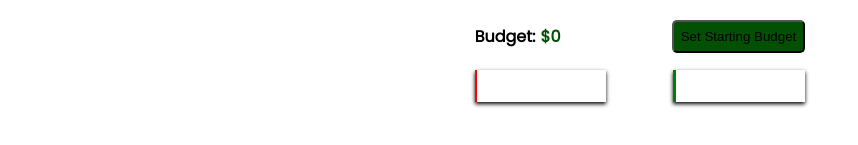
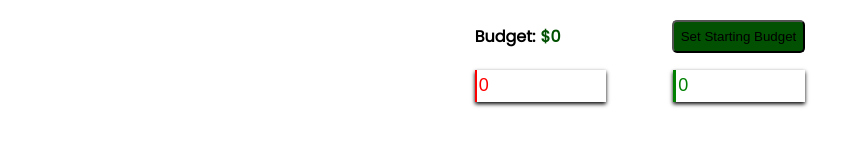
Before and after one commit to michaeladilulo/React-Expense-Tracker, a React (Vite) app: page / in a window 1280 px wide. Shown: the part 215-360 px from the top of the page, without its empty margins (0-858 px from the left). Built offline with nearby package versions, Linux system fonts and the light colour scheme.

Commit message:
Initial values of 0 for expense and budget handled with use state hook

```diff
--- a/src/components/BudgetInput/BudgetInput.jsx
+++ b/src/components/BudgetInput/BudgetInput.jsx
@@ -1,10 +1,12 @@
-import React from 'react';
+import React, { useState } from 'react';
 import './BudgetInput.css'
 
 const BudgetInput = () => {
+const [budgetInitialValue, setBudgetInitialValue] = useState(0);
+
     return (
         <div>
-        <input type='number' className='budget-input'/>
+        <input type='number' className='budget-input' defaultValue={budgetInitialValue}/>
         </div>
     )
 }
--- a/src/components/ExpenseInput/ExpenseInput.jsx
+++ b/src/components/ExpenseInput/ExpenseInput.jsx
@@ -1,10 +1,12 @@
-import React from 'react';
+import React, { useState } from 'react';
 import './ExpenseInput.css'
 
 const ExpenseInput = () => {
+const [expenseInitialValue, setExpenseInitialValue] = useState(0);
+
     return (
         <div>
-        <input type='number' className='expense-input'/>
+        <input type='number' className='expense-input' defaultValue={expenseInitialValue}/>
         </div>
     )
 }
```
